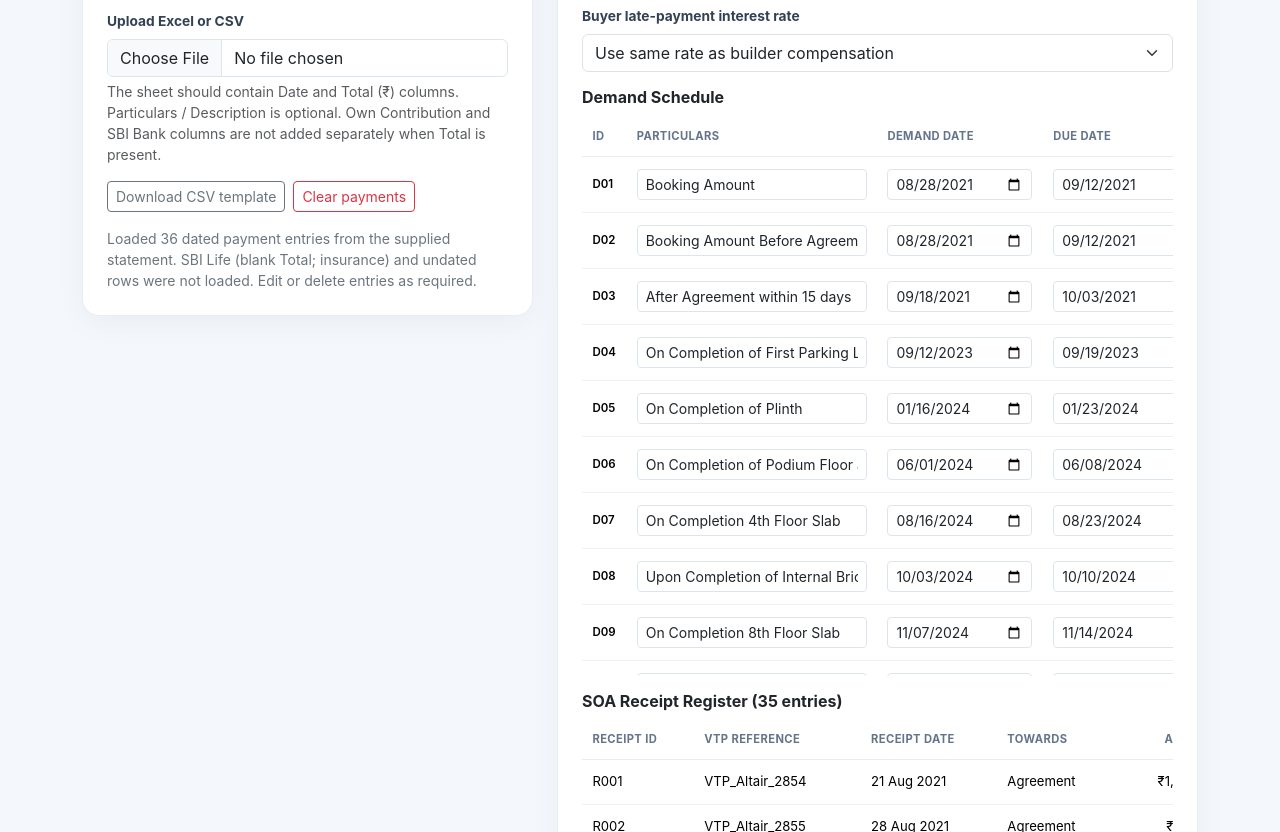
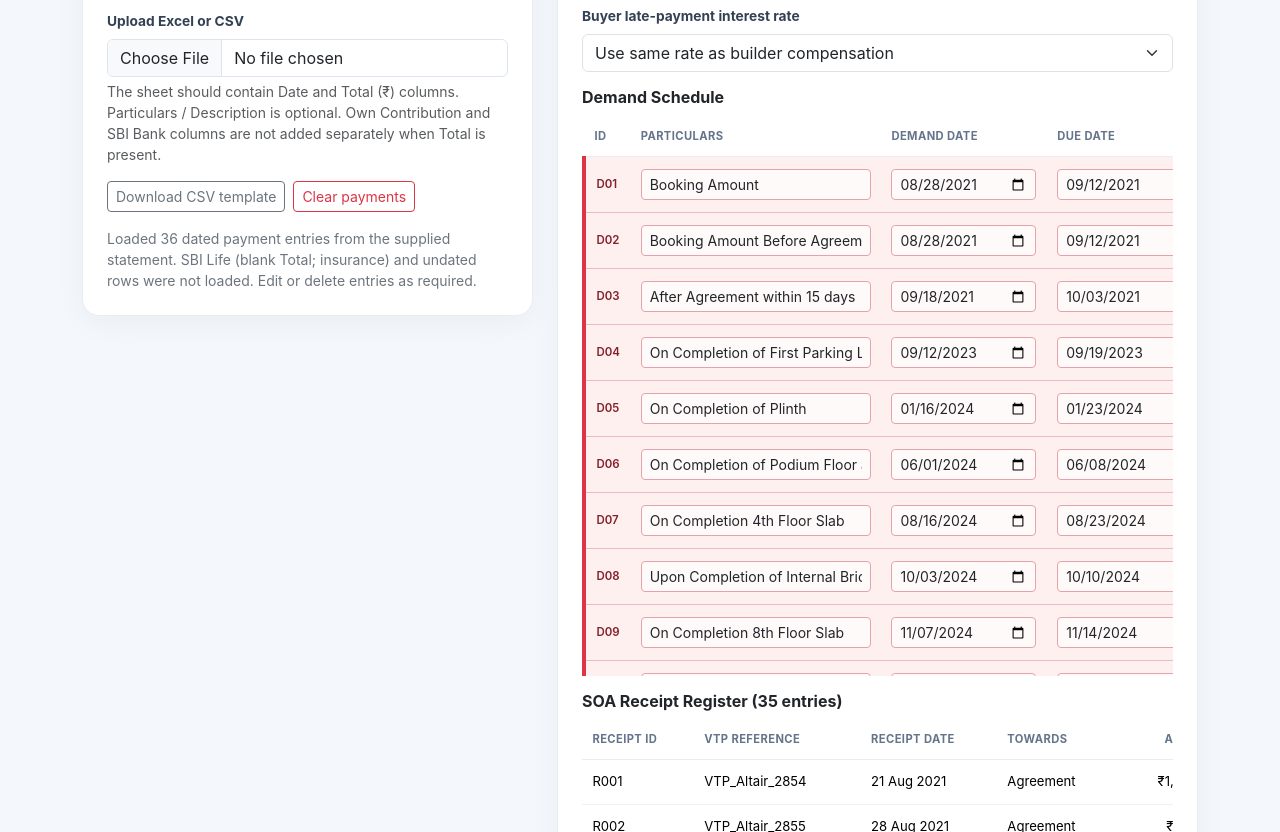
Before and after one commit to somnathsumbe/Interest-Calculator, a plain HTML site: page index.html in a window 1280 px wide. Shown: the part 1748-2580 px from the top of the page. Drawn offline with nearby package versions, Linux system fonts and the light colour scheme.

Commit message:
Add visual styling for late payment demand rows

```diff
--- a/styles.css
+++ b/styles.css
@@ -49,3 +49,9 @@ body{background:var(--page);color:var(--ink);font-family:Inter,system-ui,-apple-
 }
 
 #demandBody input{min-width:118px}#demandBody .demand-particular{min-width:230px}#allocationBody select{min-width:220px}#allocationBody input{min-width:125px}
+
+/* Highlight demand rows with overdue days / late payment exposure */
+#demandBody tr.late-payment-row>td{background-color:#fff0f0!important;color:#842029;border-top:1px solid #f1b8bd;border-bottom:1px solid #f1b8bd}
+#demandBody tr.late-payment-row>td:first-child{border-left:4px solid #dc3545;font-weight:800}
+#demandBody tr.late-payment-row input{border-color:#e7a3aa;background-color:#fffafa}
+#demandBody tr.late-payment-row:hover>td{background-color:#ffe3e5!important}
```
